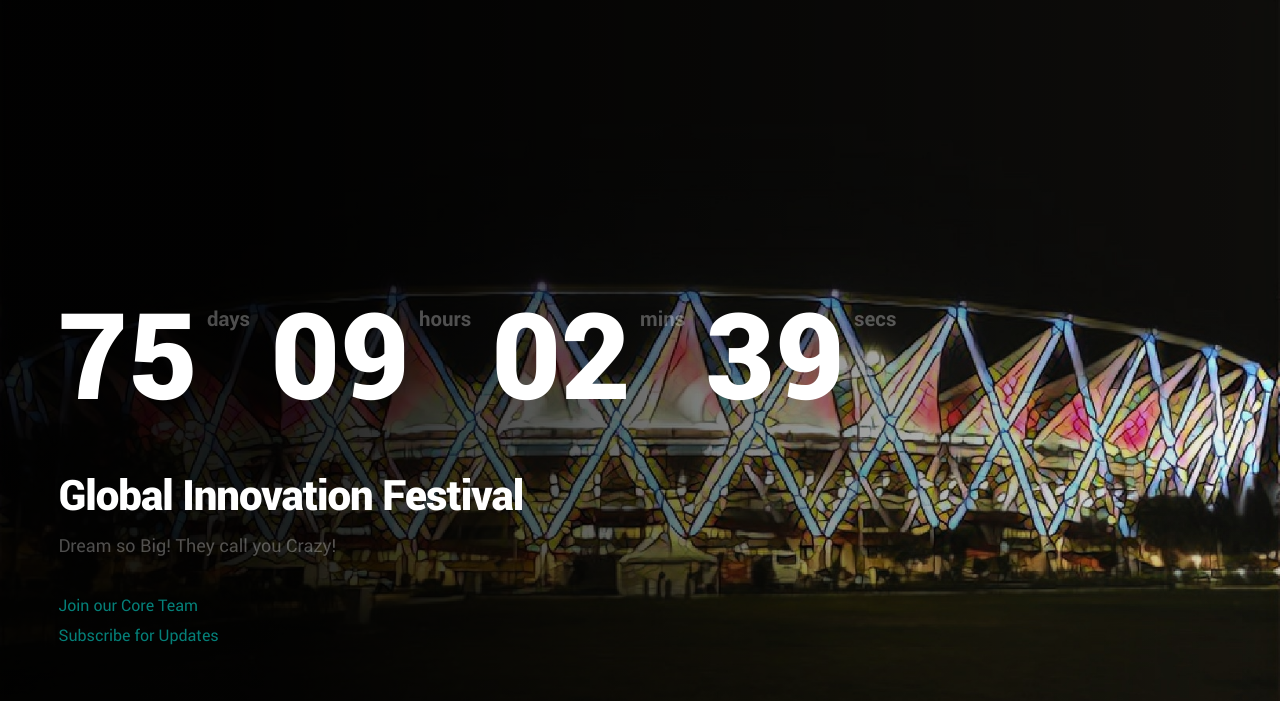
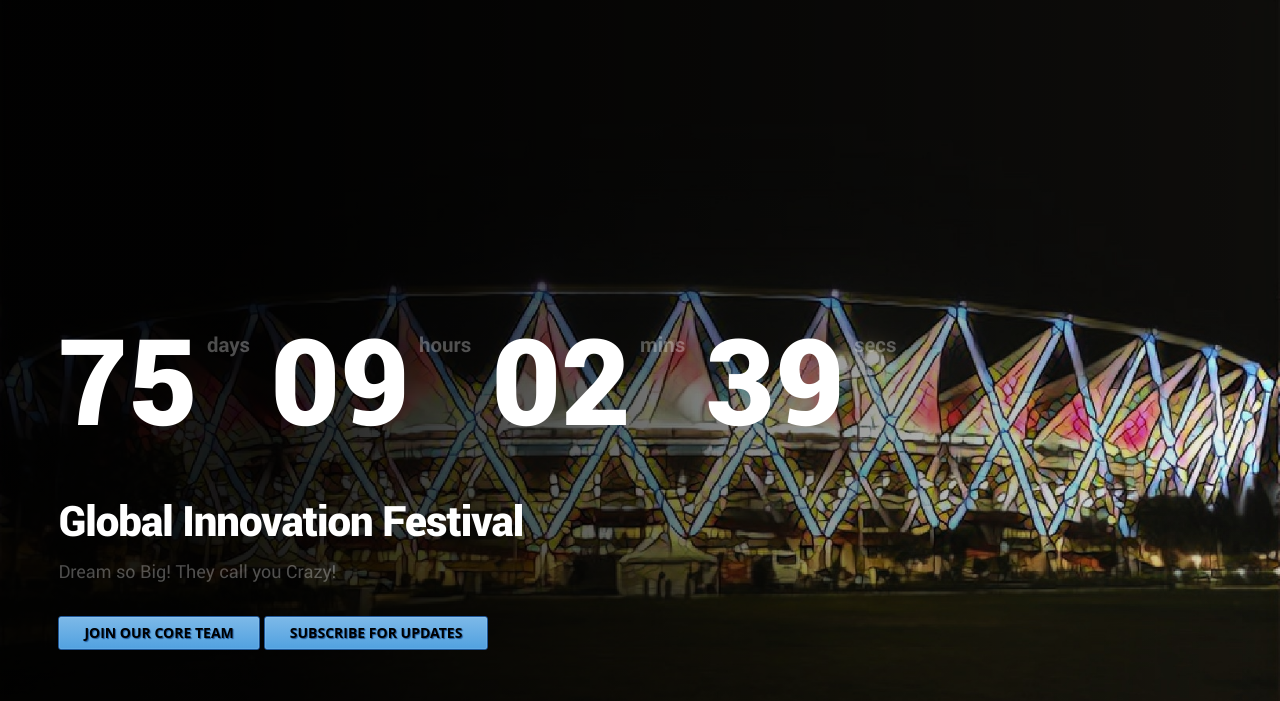
Before and after one commit to IOSD/global-innovation-festival-website, a plain HTML site: page index.html in a window 1280 px wide. Shown: the top 701 px of the page. Drawn offline with Linux system fonts and the light colour scheme.

Commit message:
Changed Button CSS

```diff
--- a/css/base.css
+++ b/css/base.css
@@ -804,3 +804,45 @@ textarea {
 	margin-right: auto;
 	text-align: center;
 }
+
+.notifybutton {
+    background-color: #000;
+    background: -webkit-linear-gradient(#7db9e8, #51A1E0);
+    background: linear-gradient(#7db9e8, #51A1E0);
+    border: solid 1px #1E5799;
+    border-radius: 3px;
+    box-sizing: border-box;
+    box-shadow: inset 0 0 1px #fff;
+    color: #fff;
+    cursor: pointer;
+    display: inline-block;
+    font: bold 14px/32px'Open Sans', sans-serif;
+    height: 34px;
+    outline: none;
+    padding: 0 25px;
+    text-align: center;
+    text-decoration: none;
+    text-transform: uppercase;
+    text-shadow: 1px 1px 1px #1E5799;
+}
+.notifybutton:hover {
+    background-color: #000;
+    background: -webkit-linear-gradient(#51A1E0, #2689D7);
+    background: linear-gradient(#51A1E0, #2689D7);
+    border: solid 1px #1A4B84;
+    box-shadow: inset 0 0 2px #fff;
+}
+.notifybutton:active {
+    position: relative;
+    top: 1px;
+}
+.notifybutton:focus {
+    border: solid 1px #000;
+}
+.notifybutton[disabled] {
+    background: #ccc;
+    border: solid 1px #888;
+    color: #999;
+    cursor: default;
+    text-shadow: 1px 1px 1px #fff;
+}
--- a/index.html
+++ b/index.html
@@ -84,11 +84,11 @@
 							<p>
 							Dream so Big! They call you Crazy!
 				  			</p>
-				  			<div class="notify-button">
-				  				<a href="https://goo.gl/forms/YbL6wWryYsdQ86rW2">Join our Core Team</a>
+				  			<div class="notifybutton">
+				  				<a style="color:#000!important;" href="https://goo.gl/forms/YbL6wWryYsdQ86rW2">Join our Core Team</a>
 				  			</div>
-							<div class="notify-button">
-				  				<a href="https://goo.gl/forms/xnZroyV7d3eK3X6Z2">Subscribe for Updates</a>
+							<div class="notifybutton">
+				  				<a style="color:#000!important;" href="https://goo.gl/forms/xnZroyV7d3eK3X6Z2">Subscribe for Updates</a>
 				  			</div>
 			  			</div>
 
```
